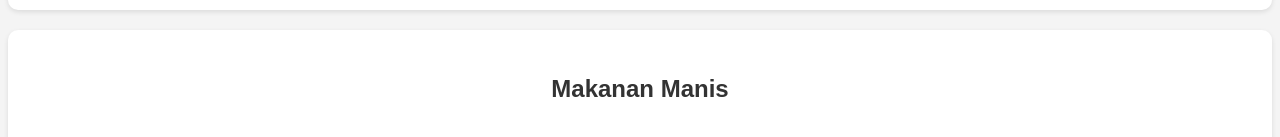
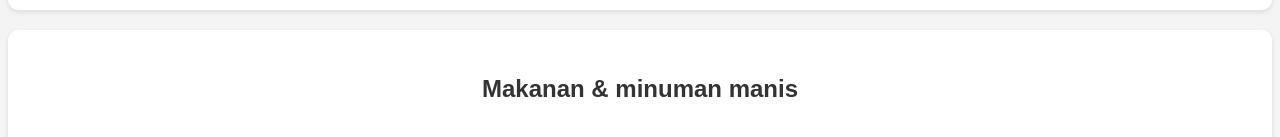
Before and after one commit to Roberto121104/kulinerjawatimur, a plain HTML site: page Kuliner.html in a window 1280 px wide. Shown: the part 2318-2455 px from the top of the page. Drawn offline with Linux system fonts and the light colour scheme.

Commit message:
Update Kuliner.html

```diff
--- a/Kuliner.html
+++ b/Kuliner.html
@@ -106,7 +106,7 @@
             </section>
 
             <section id="sweet-foods">
-                <h2>Makanan Manis</h2>
+                <h2>Makanan & minuman manis</h2>
                 <div class="food-container">
                     <article class="food-item">
                         <h3>Dadar Gulung</h3>
```
